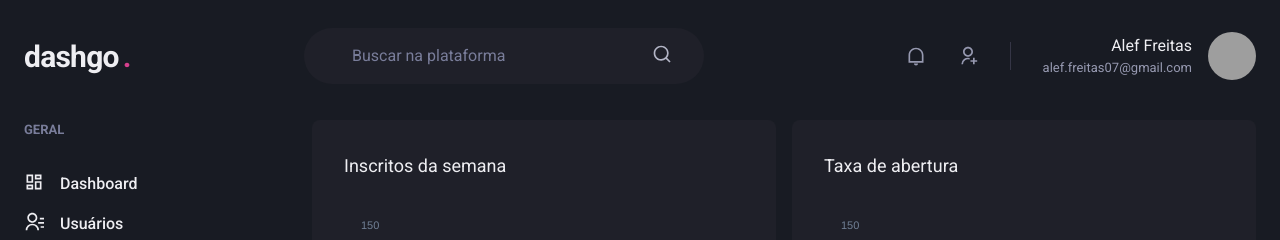
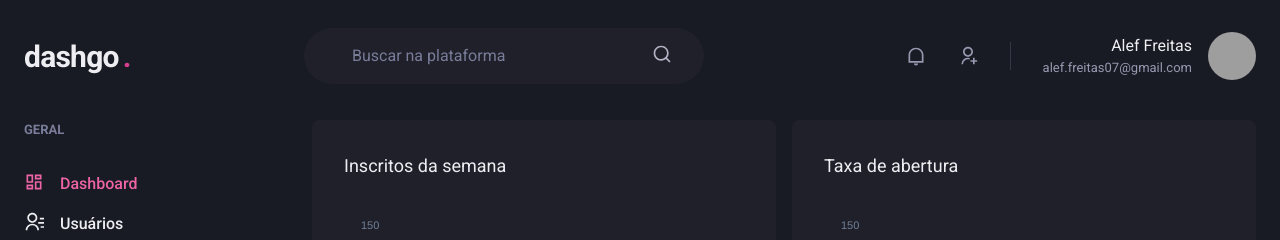
Before and after one commit to aleffreitas/dashgov2, a Next.js app: page /dashboard in a window 1280 px wide. Shown: the top 240 px of the page. Built offline with nearby package versions, Linux system fonts and the light colour scheme; grey boxes are pictures that could not be loaded.

Commit message:
chore: adjusting active link

```diff
--- /dev/null
+++ b/src/components/ActiveLink.tsx
@@ -0,0 +1,32 @@
+import { cloneElement, ReactElement } from "react";
+import Link, { LinkProps } from "next/link";
+import { useRouter } from "next/router";
+
+interface ActiveLinkProps extends LinkProps {
+  children: ReactElement;
+  shouldMatchExactHref?: boolean;
+}
+
+export function ActiveLink({ children, shouldMatchExactHref = false, ...rest }: ActiveLinkProps){
+  const { asPath } = useRouter();
+
+  let isActive = false;
+
+  if(shouldMatchExactHref && (asPath === rest.href || asPath === rest.as)){
+    isActive = true;
+  }
+
+  if(!shouldMatchExactHref &&
+    (asPath.startsWith(String(rest.href)) ||
+    asPath.startsWith(String(rest.as)))){
+    isActive = true;
+  }
+
+  return(
+    <Link {...rest}>
+      {cloneElement(children, {
+        color: isActive ? 'pink.400' : 'gray.50'
+      })}
+    </Link>
+  );
+}
--- a/src/components/Sidebar/NavLink.tsx
+++ b/src/components/Sidebar/NavLink.tsx
@@ -1,6 +1,7 @@
 import { Link as ChakraLink, Icon, Text, LinkProps as ChakraLinkProps } from '@chakra-ui/react';
 import { ElementType } from 'react';
 import Link from 'next/link';
+import { ActiveLink } from '../ActiveLink';
 
 interface NavLinkProps extends ChakraLinkProps{
   icon: ElementType;
@@ -10,11 +11,11 @@
 
 export function NavLink({ icon, children, href, ...rest }: NavLinkProps){
   return(
-    <Link href={href} passHref>
+    <ActiveLink href={href} passHref>
       <ChakraLink display="flex" align="center" {...rest}>
         <Icon as={icon} fontSize="20" />
         <Text ml="4" fontWeight="medium">{children}</Text>
       </ChakraLink>
-    </Link>
+    </ActiveLink>
   );
 }
```
